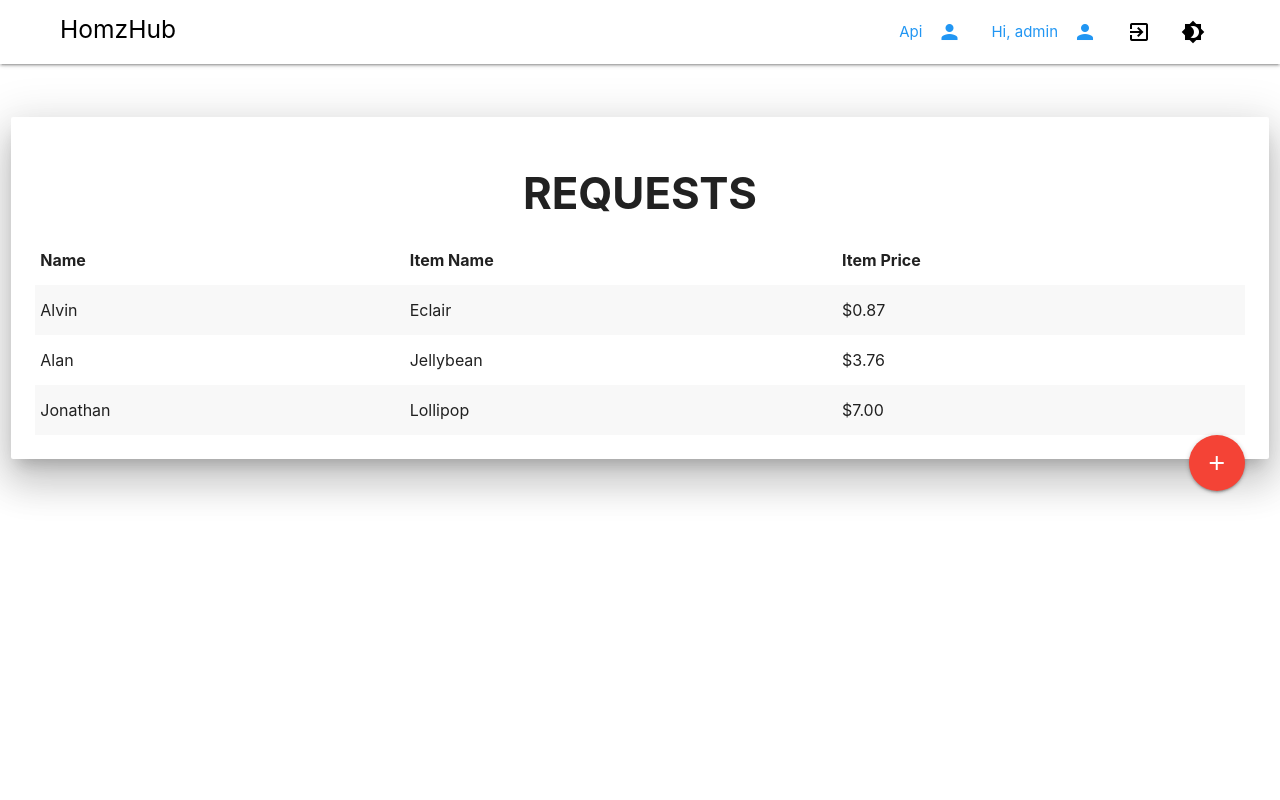
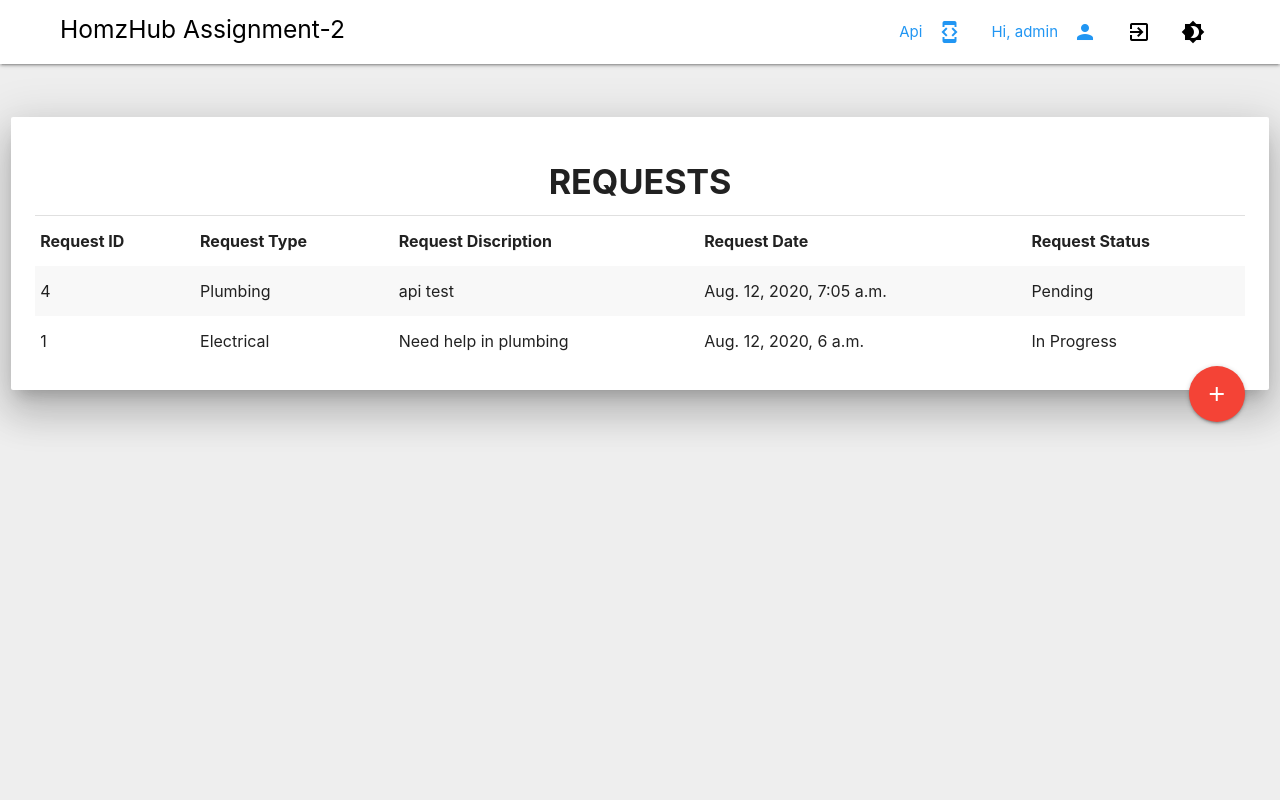
Before and after one commit to chandusanjith/HomzHub-assignment2, a Django app: page /request/ in a window 1280 px wide. Run offline with Django 3.2, Linux system fonts and the light colour scheme; a user stored in the database is signed in; data comes from the database, SQL or seed files in the repository; both versions use the stored data as it was after the commit.

Commit message:
Commit 2

```diff
--- a/homzhub_a2/mysite/models.py
+++ b/homzhub_a2/mysite/models.py
@@ -34,8 +34,9 @@ class UserRequest(models.Model):
   Pincode = models.IntegerField(default=0)
   PhoneCode = models.TextField(default = "")
   Phone = models.IntegerField(default = "")
-  Status  = models.ForeignKey(StateMaster, on_delete=models.CASCADE, related_name='UserRequest_Status')
+  Status  = models.ForeignKey(StatusMaster, on_delete=models.CASCADE, related_name='UserRequest_Status')
   Remark = models.TextField(default = "")
+  created = models.DateTimeField(auto_now_add=True)
 
   def __str__(self):
-    return self.RequestType
+    return str(self.RequestedUser) + "-" + str(self.RequestType)
--- a/homzhub_a2/mysite/static/css/BodyDarkToggle.css
+++ b/homzhub_a2/mysite/static/css/BodyDarkTogglee.css
@@ -1,5 +1,5 @@
     body {
-    background-color : white;
+    background-color : #eeeeee ;
     background-repeat: no-repeat;
     background-attachment: fixed;
     background-position: right top;
--- a/homzhub_a2/mysite/templates/Base.html
+++ b/homzhub_a2/mysite/templates/Base.html
@@ -8,7 +8,7 @@
 
 <script src="https://cdnjs.cloudflare.com/ajax/libs/materialize/1.0.0-beta/js/materialize.min.js"></script>
 
-<link rel="stylesheet" href="{% static 'css/BodyDarkToggle.css' %}">
+<link rel="stylesheet" href="{% static 'css/BodyDarkTogglee.css' %}">
 
 <link href="https://fonts.googleapis.com/icon?family=Material+Icons" rel="stylesheet">
 
@@ -20,11 +20,11 @@
               <li><a href="collapsible.html" class="label-icon"></a><i class="material-icons"></i></li>
               <li><a href="collapsible.html" class="label-icon"></a><i class="material-icons"></i></li>
               <!--<li><a href="/Dashboard/" class="btn-floating btn-small waves-effect waves-light black tooltipped"  data-position="bottom" data-tooltip="Click to go Dashboard"><i class="material-icons">devices_other</i></a></li>-->
-              <li><h5 href = "/Dashboard/" class="tooltipped"  data-position="bottom" data-tooltip="ABEND"> HomzHub</h5></li>
+              <li><h5 href = "/Dashboard/" class="tooltipped"  data-position="bottom" data-tooltip="HomzHub"> HomzHub Assignment-2</h5></li>
           </ul>
           <ul class="hide-on-med-and-down right">
-                <li><a href ="/Api/" class="blue-text tooltipped"  data-position="bottom" data-tooltip="Api"><i class="material-icons right">person</i> Api </a></li>
-                <li><a href ="/OpenProfile/{{user}}/" class="blue-text tooltipped"  data-position="bottom" data-tooltip="Click here for my profile page"><i class="material-icons right">person</i> Hi, {{user | truncatechars:12}} </a></li>
+                <li><a href ="/RawData/" class="blue-text tooltipped"  data-position="bottom" data-tooltip="Api"><i class="material-icons right">developer_mode</i> Api </a></li>
+                <li><a class="blue-text tooltipped"  data-position="bottom" data-tooltip="Welcome {{user}}"><i class="material-icons right">person</i> Hi, {{user | truncatechars:12}} </a></li>
                 <li><a onclick="myLogout();" class="black-text tooltipped"  data-position="bottom" data-tooltip="Logout from application"><i class="material-icons">exit_to_app</i></a></li>
                 <li><a class="dark-toggle tooltipped black-text" onclick="myDark()"  data-position="bottom"  data-tooltip="Toggle dark/light themes" ><i class="material-icons">brightness_4</i></a></li>
                 <li><a href="collapsible.html" class="label-icon"></a><i class="material-icons"></i></li>
@@ -37,37 +37,36 @@
 <div class="row">
   <div class="col s12">
     <br><br>
-    <div class="card z-depth-5 ">
+    <div class="card z-depth-5 hoverable">
       <div class="card-content">
-        <center><h3><b>REQUESTS</b></h3></center>
+        <center><h4><b>REQUESTS</b></h3></center>
+        <li class="divider"></li>
         <table class="striped">
         <thead>
           <tr>
-              <th>Name</th>
-              <th>Item Name</th>
-              <th>Item Price</th>
+              <th>Request ID</th>
+              <th>Request Type</th>
+              <th>Request Discription</th>
+              <th>Request Date</th>
+              <th>Request Status</th>
           </tr>
         </thead>
 
         <tbody>
+          {% for request in Requests reversed%}
           <tr>
-            <td>Alvin</td>
-            <td>Eclair</td>
-            <td>$0.87</td>
+            <td>{{request.id}}</td>
+            <td>{{request.RequestType}}</td>
+            <td>{{request.RequestDesc}}</td>
+            <td>{{request.created}}</td>
+            <td>{{request.Status}}</td>
           </tr>
-          <tr>
-            <td>Alan</td>
-            <td>Jellybean</td>
-            <td>$3.76</td>
-          </tr>
-          <tr>
-            <td>Jonathan</td>
-            <td>Lollipop</td>
-            <td>$7.00</td>
-          </tr>
+          {% empty %}
+           <h5>You have not raised any request</h5>
+          {% endfor %}
         </tbody>
       </table>
-  <a class="btn-floating btn-large waves-effect waves-light red right" href="/AddRequest/"><i class="material-icons">add</i></a>
+  <a class="btn-floating btn-large waves-effect waves-light red right pulse tooltipped" data-position="top" data-tooltip="Add new request" href="/AddRequest/"><i class="material-icons">add</i></a>
   </button>
       </div>
     </div>
@@ -77,9 +76,8 @@
 <script src="{% static 'js/DarkToggle.js' %}"></script>
 <script src="{% static 'js/MaterilizeMain.js' %}"></script>
 <script>
-    document.addEventListener('DOMContentLoaded', function() {
-    var elems = document.querySelectorAll('.tooltipped');
-    var instances = M.Tooltip.init(elems, options);
+  $(document).ready(function(){
+    $('.tooltipped').tooltip();
   });
   </script>
   <script>
--- a/homzhub_a2/mysite/templates/Signup.html
+++ b/homzhub_a2/mysite/templates/Signup.html
@@ -3,6 +3,8 @@
 {% if messages %} {% for message in messages %}
 <div class="msg msg-error z-depth-3 scale-transition"> {{ message }} </div>
 {% endfor %}{% endif %}
+<br>
+<h4><b>Signup</b></h4>
 <div class="card ">
     <div class="card-content">
         <h6 class="red-text">* required</h6>
@@ -31,8 +33,9 @@
                             <label for="Password2" class="black-text">Re type Password *</label>
                         </div>
                         </div>
-                   <button class="btn waves-effect waves-light right pulse" id= "submitanswer" type="submit">Register
+                   <button class="btn waves-effect waves-light right black pulse" id= "submitanswer" type="submit">Register
                 </button>
+                <br>
                </form>
     </div>
 {% endblock content %}
--- a/homzhub_a2/mysite/urls.py
+++ b/homzhub_a2/mysite/urls.py
@@ -16,12 +16,23 @@ Including another URLconf
 from django.contrib import admin
 from django.urls import path
 from .views import RequestView, Logout, Login, Signup, AddRequest
+from rest_framework import routers
+from django.views.static import serve
+from . import views
+from django.conf.urls import include, url
+from .models import UserRequest
+
+router = routers.DefaultRouter()
+router.register(r'Request', views.RequestViewSet, basename=UserRequest)
+
 
 urlpatterns = [
     path('admin/', admin.site.urls),
+    path('', RequestView, name='request'),
     path('request/', RequestView, name='request'),
     path('Login/', Login, name='Login'),
     path('Logout/', Logout, name='Logout'),
     path('Signup/',Signup, name='Signup'),
-    path('AddRequest/', AddRequest, name='AddRequest')
+    path('AddRequest/', AddRequest, name='AddRequest'),
+    path('RawData/', include(router.urls)),
 ]
--- a/homzhub_a2/mysite/views.py
+++ b/homzhub_a2/mysite/views.py
@@ -8,6 +8,11 @@ from django.contrib import messages
 from .models import StateMaster, RequestTypeMaster, StatusMaster, UserRequest
 import datetime
 from django.contrib.auth import logout as django_logout
+from rest_framework import viewsets
+from .serializers import UserRequestSerializer
+from rest_framework.authentication import SessionAuthentication, BasicAuthentication
+from rest_framework.permissions import IsAuthenticated
+
 
 def Login(request):
     if request.method == "GET":
@@ -62,7 +67,11 @@ def RequestView(request):
   if not request.user.is_authenticated:
       return render(request, 'Login.html')
   if request.method == 'GET':
-      return render(request, 'Base.html')
+      Requests = UserRequest.objects.filter(RequestedUser=request.user)
+      context = {
+        'Requests':Requests
+      }
+      return render(request, 'Base.html', context)
 
 def AddRequest(request):
   if not request.user.is_authenticated:
@@ -76,25 +85,27 @@ def AddRequest(request):
       }
       return render(request, 'AddRequest.html', context)
   else:
-    count = 0
-    Deep_cleaning = request.POST['Deep Cleaning']
-    Painting  = request.POST['Painting']
-    Plumbing = request.POST['Plumbing']
-    Electrical = request.POST['Electrical']
+    RequestType =  request.POST['rtype'];
     RequestDescription = request.POST['Rqdesc']
     phonenum = request.POST['phonenum']
     ccode = request.POST['ccode']
     pcode = request.POST['pcode']
     state = request.POST['state']
     cityname = request.POST['cityname']
-    print(Deep_cleaning)
-    print(Painting)
-    print(Plumbing)
-    print(Electrical)
-    print(RequestDescription)
-    print(phonenum)
-    print(ccode)
-    print(pcode)
-    print(state)
-    print(cityname)
-    return render(request, 'AddRequest.html')
+    Request_Instance = RequestTypeMaster.objects.get(id=RequestType)
+    State_Instance = StateMaster.objects.get(id=state)
+    Status_Instance = StatusMaster.objects.get(id=1)
+    Request = UserRequest(RequestedUser=request.user,RequestType=Request_Instance,RequestDesc=RequestDescription,City=cityname,State=State_Instance,Pincode=pcode,PhoneCode=pcode,Phone=phonenum,Status=Status_Instance,Remark='pending')
+    Request.save()
+    return HttpResponseRedirect('/request/')
+
+
+class RequestViewSet(viewsets.ModelViewSet):
+  authentication_classes = [SessionAuthentication, BasicAuthentication]
+  permission_classes = [IsAuthenticated]
+  serializer_class = UserRequestSerializer
+  queryset = UserRequest.objects.all()
+  def get_queryset(self):
+    if self.action == 'list':
+      return self.queryset.filter(RequestedUser=self.request.user)
+    return self.queryset
```
Also changed, not shown: homzhub_a2/mysite/serializers.py (added, +7 -0 lines), homzhub_a2/mysite/settings.py (+8 -0 lines), homzhub_a2/mysite/templates/AddRequest.html (+21 -23 lines), homzhub_a2/mysite/templates/Login.html (+14 -1 lines), homzhub_a2/db.sqlite3, homzhub_a2/mysite/migrations/0003_auto_20200812_0548.py (added), homzhub_a2/mysite/migrations/0004_userrequest_created.py (added).
